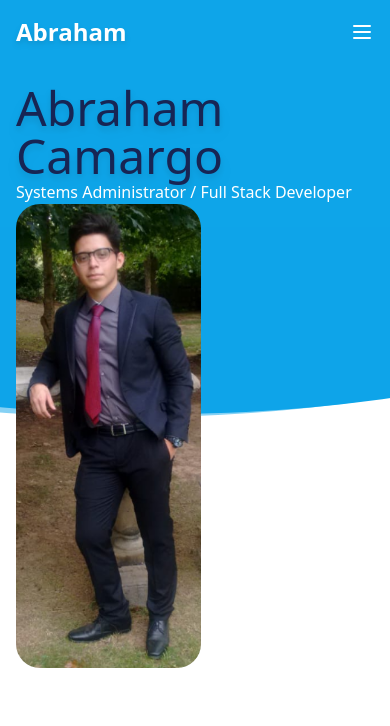
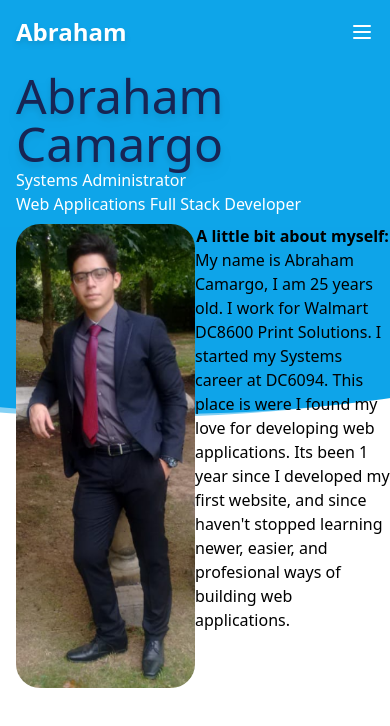
Before and after one commit to Suberror27/abrahams_portfolio, a Next.js app: page / in a window 390 px wide. Shown: the top 726 px of the page. Built offline with nearby package versions, Linux system fonts and the light colour scheme.

Commit message:
Fixed children pages margin auto

```diff
--- a/components/Layout.js
+++ b/components/Layout.js
@@ -12,16 +12,16 @@ export default function Layout({ children }) {
         <meta name="viewport" content="width=device-width, initial-scale=1" />
         <link rel="icon" href="/favicon.ico" />
       </Head>
-      <main className="h-[100vh] max-w-[100vw]">
+      <main className="h-full w-full">
         <NavigationBar />
         <div className="overflow-hidden h-[80vh] relative">
-          <div className="absolute top-0 bg-primary-500 min-h-[10rem] md:min-h-[18rem] min-w-[100%] max-w-[100%]">
+          <div className="absolute top-0 bg-primary-500 min-h-[10rem] md:min-h-[18rem] min-w-[100%] max-w-[100%] -z-10">
             <div className="absolute top-[10rem] md:top-[18rem] h-[190px] w-[6000px] bg-wave animate-wave-1 bg-bottom"></div>
             <div className="absolute top-[11.5rem] md:top-[19rem] left-0 h-[190px] w-[6000px] bg-wave animate-wave-2 bg-bottom opacity-50"></div>
           </div>
-          <div className="absolute bg-bottom bottom-0 min-w-[100vw] max-w-[100vw]" style={{minHeight: "43rem"}}>
-          </div>
-          <div className="absolute top-0 no-scroll min-h-screen">
+          {/* <div className="absolute bg-bottom bottom-0 min-w-[100vw] max-w-[100vw]" style={{minHeight: "43rem"}}>
+          </div> */}
+          <div className="w-full md:w-[75vw] md:m-auto">
             {children}
           </div>
         </div>
--- a/components/NavigationBar.js
+++ b/components/NavigationBar.js
@@ -39,7 +39,7 @@ export function NavigationBar() {
 
     const getClassName = (value) => router.pathname === value
     ? "flex rounded-3xl justify-center w-[5.5rem] py-2 text-md font-semibold bg-blue-600 hover:cursor-pointer"
-    : "flex rounded-3xl justify-center w-[5.5rem] py-2 text-md font-semibold hover:cursor-pointer";
+    : "flex rounded-3xl justify-center w-[5.5rem] py-2 text-md font-semibold hover:cursor-pointer hover:text-gray-600";
 
     const getClassNameMobile = (value) => router.pathname === value
     ? "flex rounded-3xl justify-center w-[5.5rem] py-2 text-md font-semibold bg-blue-600 hover:cursor-pointer text-black"
--- a/pages/index.js
+++ b/pages/index.js
@@ -3,18 +3,23 @@ export default function Home() {
   return (
    <>
     {/* <h1 className="text-2xl text-center">Index</h1> */}
-      <div className="grid grid-rows-1 w-full pt-5">
+      <div className="grid grid-rows-1 w-full pt-2">
         <div className="grid grid-cols-1 md:grid-cols-2">
           <div className="text-5xl md:text-7xl pl-4 md:text-center drop-shadow-lg text-blue-950">Abraham Camargo <br/><span className="hidden md:block text-white text-3xl pt-4">Systems Administrator / Full Stack Developer</span></div>
-          <div className="text-md pl-4 text-white md:hidden">Systems Administrator / Full Stack Developer</div>
+          <div className="text-md pl-4 text-white md:hidden">Systems Administrator <br/> Web Applications Full Stack Developer</div>
           <div className="pl-4 h-[55vh] hidden md:block">
               <img className="rounded-2xl h-full w-auto object-fill" src="/profile_picture.png"/>
           </div>
         </div>
-        <div className="grid grid-rows-1 md:hidden">
-          <div className="grid grid-cols-1">
+        <div className="grid grid-rows-1 md:hidden mt-2">
+          <div className="grid grid-cols-2">
             <div className="flex pl-4 h-[55vh]">
               <img className="rounded-3xl h-full w-auto object-fill" src="/profile_picture.png"/>
+            </div>
+            <div className="text-center font-bold">A little bit about myself: <br/>
+              <div className="text-start font-normal">My name is Abraham Camargo, I am 25 years old. I work for Walmart DC8600 Print Solutions. I started my Systems career at DC6094. This place is were I found
+                my love for developing web applications. Its been 1 year since I developed my first website, and since haven't stopped learning newer, easier, and profesional ways of building web applications.
+              </div>
             </div>
           </div>
         </div>
--- a/styles/globals.css
+++ b/styles/globals.css
@@ -76,7 +76,3 @@
 .bg-wave {
   background-image: url(/wave.svg);
 }
-
-.no-scroll {
-  overflow: hidden !important;
-}
```
